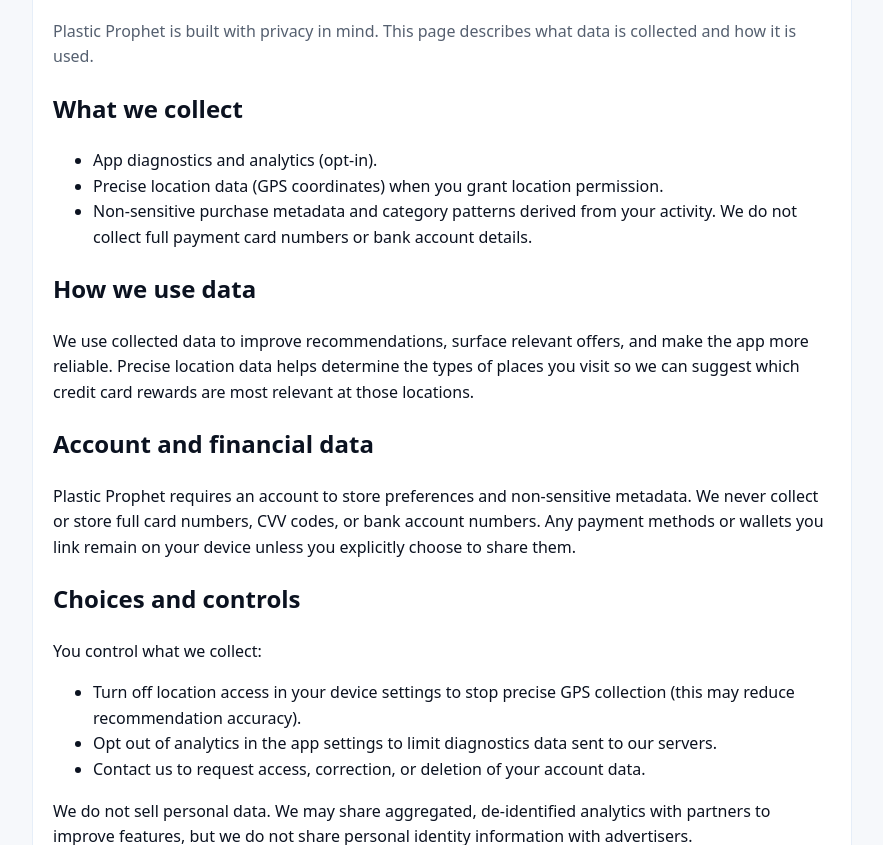
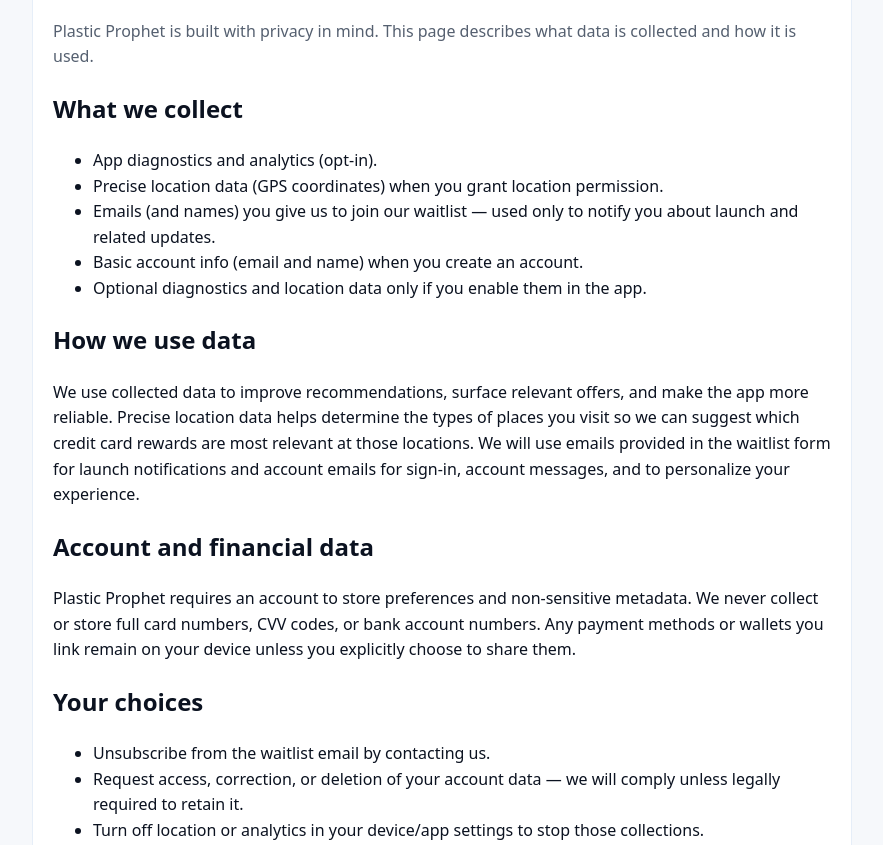
Before and after one commit to JaRappa/PlasticProphet, a plain HTML site: page website/privacy.html in a window 1280 px wide. Shown: the part 107-952 px from the top of the page, without its empty margins (198-1081 px from the left). Drawn offline with Linux system fonts and the light colour scheme.

Commit message:
updated privacy policy to clarify data usage and user choices.

```diff
--- a/website/privacy.html
+++ b/website/privacy.html
@@ -35,24 +35,26 @@
       <ul>
         <li>App diagnostics and analytics (opt-in).</li>
         <li>Precise location data (GPS coordinates) when you grant location permission.</li>
-        <li>Non-sensitive purchase metadata and category patterns derived from your activity. We do not collect full payment card numbers or bank account details.</li>
+        <li>Emails (and names) you give us to join our waitlist — used only to notify you about launch and related updates.</li>
+        <li>Basic account info (email and name) when you create an account.</li>
+        <li>Optional diagnostics and location data only if you enable them in the app.</li>
       </ul>
 
       <h2>How we use data</h2>
-      <p>We use collected data to improve recommendations, surface relevant offers, and make the app more reliable. Precise location data helps determine the types of places you visit so we can suggest which credit card rewards are most relevant at those locations.</p>
+      <p>We use collected data to improve recommendations, surface relevant offers, and make the app more reliable. Precise location data helps determine the types of places you visit so we can suggest which credit card rewards are most relevant at those locations. We will use emails provided in the waitlist form for launch notifications and account emails for sign-in, account messages, and to personalize your experience.</p>
 
       <h2>Account and financial data</h2>
       <p>Plastic Prophet requires an account to store preferences and non-sensitive metadata. We never collect or store full card numbers, CVV codes, or bank account numbers. Any payment methods or wallets you link remain on your device unless you explicitly choose to share them.</p>
 
-      <h2>Choices and controls</h2>
-      <p>You control what we collect:</p>
+      <h2>Your choices</h2>
       <ul>
-        <li>Turn off location access in your device settings to stop precise GPS collection (this may reduce recommendation accuracy).</li>
-        <li>Opt out of analytics in the app settings to limit diagnostics data sent to our servers.</li>
-        <li>Contact us to request access, correction, or deletion of your account data.</li>
+        <li>Unsubscribe from the waitlist email by contacting us.</li>
+        <li>Request access, correction, or deletion of your account data — we will comply unless legally required to retain it.</li>
+        <li>Turn off location or analytics in your device/app settings to stop those collections.</li>
       </ul>
 
-      <p>We do not sell personal data. We may share aggregated, de-identified analytics with partners to improve features, but we do not share personal identity information with advertisers.</p>
+      <h2>Security & third parties</h2>
+      <p>Accounts and authentication are provided by Amazon Cognito. We do not sell personal data. We may use trusted service providers to operate the service and store data on secure servers.</p>
 
       <h2>Contact</h2>
       <p>Email <a href="mailto:Help@PlasticProphet.com">Help@PlasticProphet.com</a> with questions or data requests.</p>
```
Also changed, not shown: website/index.html (+2 -2 lines).
